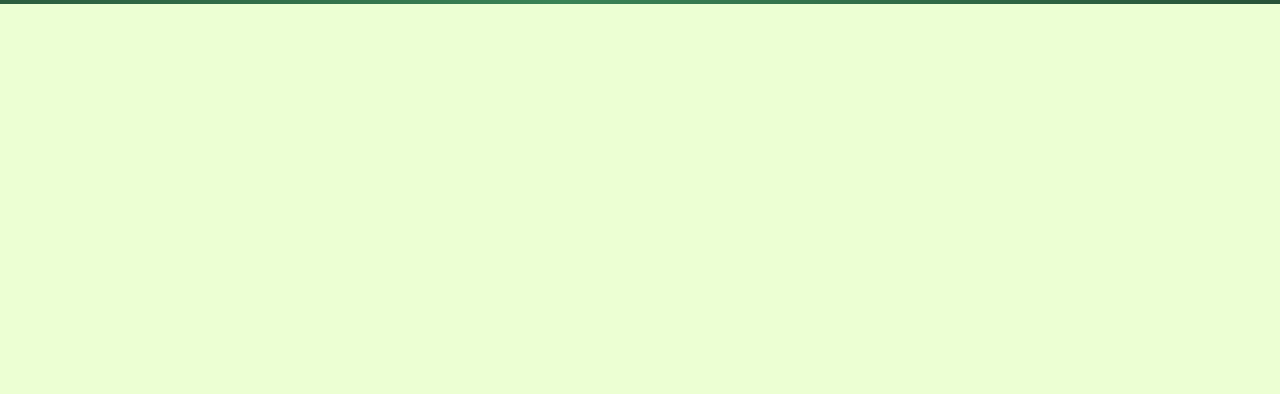
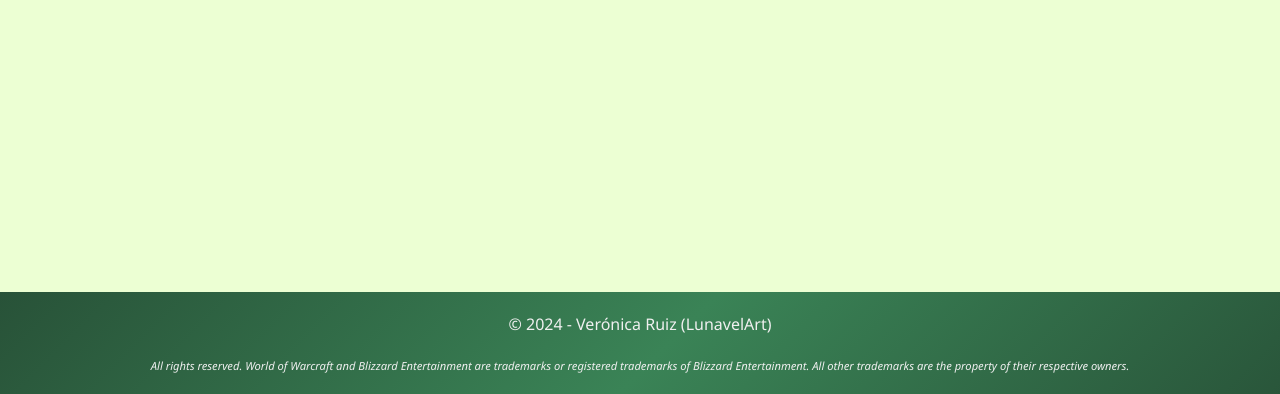
Before and after one commit to Luanvel/azeroth-bpet-finder, a plain HTML site: page pet.html in a window 1280 px wide. Shown: the part 348-742 px from the top of the page. Drawn offline with nearby package versions, Linux system fonts and the light colour scheme; no server answers.

Commit message:
footer always bottom

```diff
--- a/styles/styles.css
+++ b/styles/styles.css
@@ -19,9 +19,21 @@
   --spacer: 1em;
 }
 
+html {
+  height: 100%;
+}
+
 body {
   background-color: var(---color-green-0);
   text-align: center;
+  height: 100%;
+  display: flex;
+  flex-direction: column;
+  min-height: 100vh;
+}
+
+main {
+  flex: 1;
 }
 
 h1,
```
